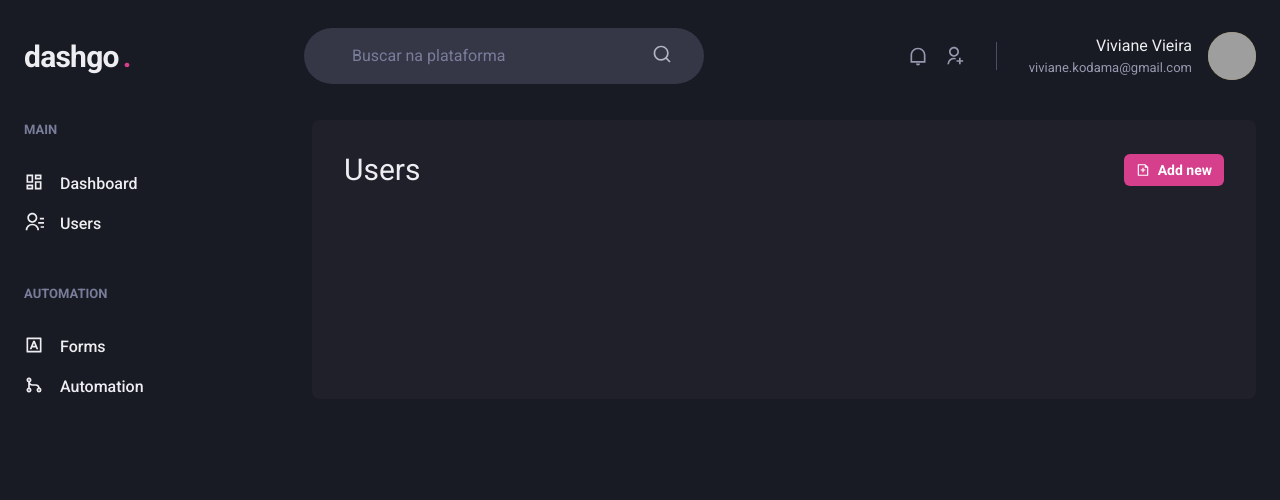
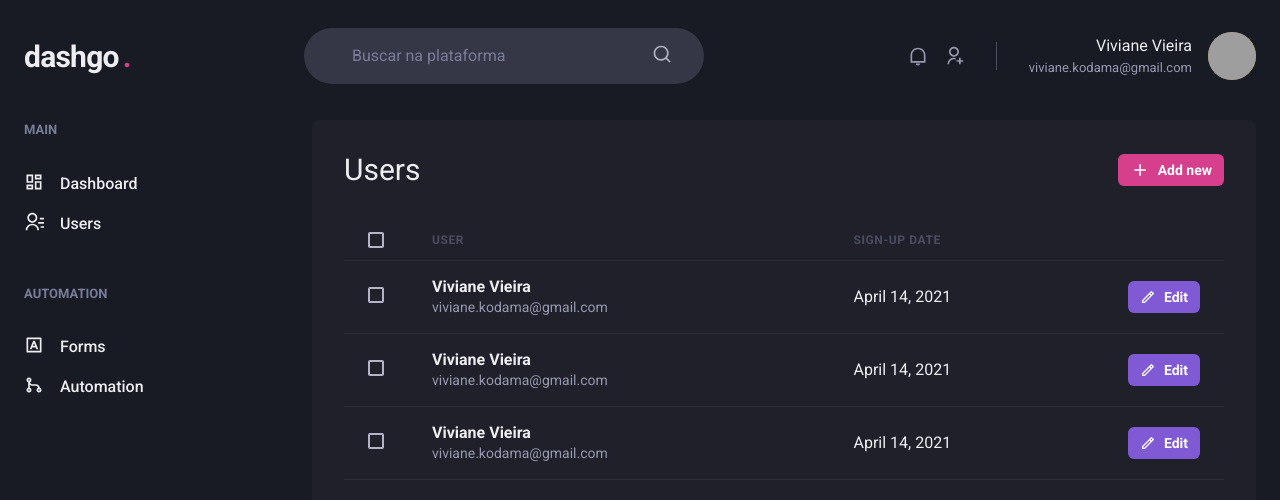
Before and after one commit to vivianevieira/dash-go, a Next.js app: page /users in a window 1280 px wide. Shown: the top 500 px of the page. Built offline with nearby package versions, Linux system fonts and the light colour scheme; grey boxes are pictures that could not be loaded.

Commit message:
Styled Users page.

```diff
--- a/src/pages/users/index.tsx
+++ b/src/pages/users/index.tsx
@@ -1,7 +1,9 @@
 import { Button } from "@chakra-ui/button";
+import { Checkbox } from "@chakra-ui/checkbox";
 import Icon from "@chakra-ui/icon";
-import { Box, Flex, Heading } from "@chakra-ui/layout";
-import { RiFileAddLine } from "react-icons/ri";
+import { Box, Flex, Heading, Text } from "@chakra-ui/layout";
+import { Table, Tbody, Td, Th, Thead, Tr } from "@chakra-ui/table";
+import { RiAddLine, RiPencilLine } from "react-icons/ri";
 import { Header } from "../../components/Header";
 import { Sidebar } from "../../components/Sidebar";
 
@@ -22,13 +24,95 @@ export default function UserList() {
               size="sm"
               fontSize="sm"
               colorScheme="pink"
-              leftIcon={<Icon as={RiFileAddLine} />}
+              leftIcon={<Icon as={RiAddLine} fontSize="20" />}
             >
               Add new
             </Button>
           </Flex>
 
-
+          <Table colorScheme="whiteAlpha">
+            <Thead>
+              <Tr>
+                <Th px="6" color="gray.300" width="8">
+                  <Checkbox colorScheme="pink" />
+                </Th>
+                <Th>User</Th>
+                <Th>Sign-up date</Th>
+                <Th width="8"></Th>
+              </Tr>
+            </Thead>
+            <Tbody>
+              <Tr>
+                <Td px="6">
+                  <Checkbox colorScheme="pink" />
+                </Td>
+                <Td>
+                  <Box>
+                    <Text fontWeight="bold">Viviane Vieira</Text>
+                    <Text fontSize="sm" color="gray.300">viviane.kodama@gmail.com</Text>
+                  </Box>
+                </Td>
+                <Td>April 14, 2021</Td>
+                <Td>
+                  <Button
+                    as="a"
+                    size="sm"
+                    fontSize="sm"
+                    colorScheme="purple"
+                    leftIcon={<Icon as={RiPencilLine} fontSize="16" />}
+                  >
+                    Edit
+                  </Button>
+                </Td>
+              </Tr>
+              <Tr>
+                <Td px="6">
+                  <Checkbox colorScheme="pink" />
+                </Td>
+                <Td>
+                  <Box>
+                    <Text fontWeight="bold">Viviane Vieira</Text>
+                    <Text fontSize="sm" color="gray.300">viviane.kodama@gmail.com</Text>
+                  </Box>
+                </Td>
+                <Td>April 14, 2021</Td>
+                <Td>
+                  <Button
+                    as="a"
+                    size="sm"
+                    fontSize="sm"
+                    colorScheme="purple"
+                    leftIcon={<Icon as={RiPencilLine} fontSize="16" />}
+                  >
+                    Edit
+                  </Button>
+                </Td>
+              </Tr>
+              <Tr>
+                <Td px="6">
+                  <Checkbox colorScheme="pink" />
+                </Td>
+                <Td>
+                  <Box>
+                    <Text fontWeight="bold">Viviane Vieira</Text>
+                    <Text fontSize="sm" color="gray.300">viviane.kodama@gmail.com</Text>
+                  </Box>
+                </Td>
+                <Td>April 14, 2021</Td>
+                <Td>
+                  <Button
+                    as="a"
+                    size="sm"
+                    fontSize="sm"
+                    colorScheme="purple"
+                    leftIcon={<Icon as={RiPencilLine} fontSize="16" />}
+                  >
+                    Edit
+                  </Button>
+                </Td>
+              </Tr>
+            </Tbody>
+          </Table>
         </Box>
       </Flex>
     </Box>
```
